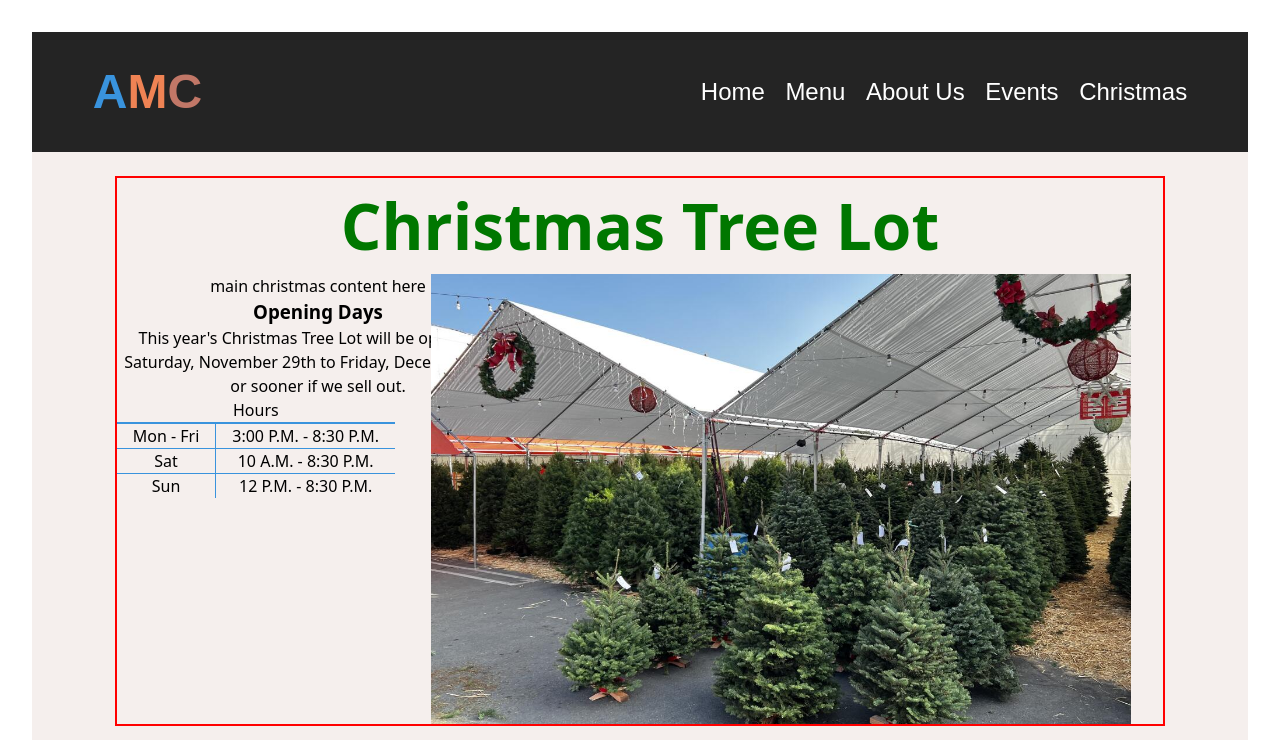
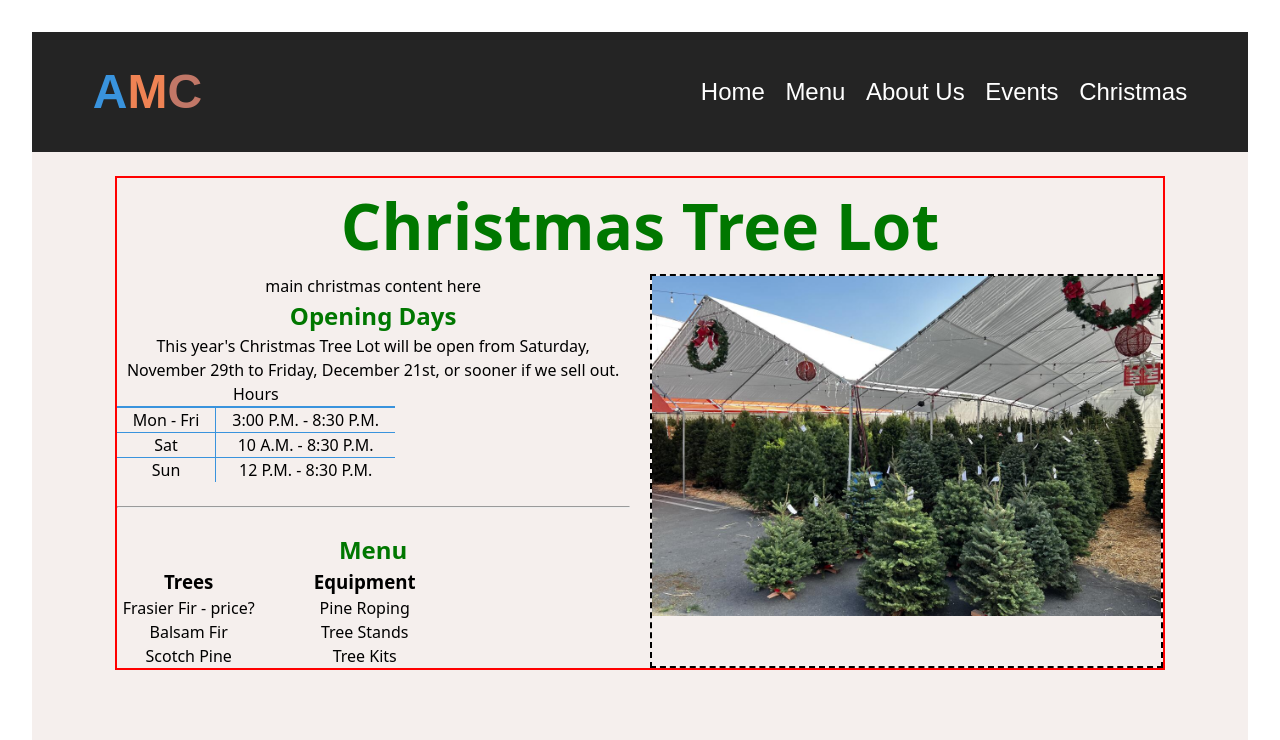
Before and after one commit to sigdotcom/AtonementMensClubWebsite, a React (Vite) app: page /christmas in a window 1280 px wide. Shown: the top 740 px of the page. Built offline with nearby package versions, Linux system fonts and the light colour scheme; a web font is replaced by a local one.

Commit message:
reorganized, recolored

```diff
--- a/src/pages/Christmas/Christmas.css
+++ b/src/pages/Christmas/Christmas.css
@@ -16,20 +16,19 @@
 .mainCon {
   width: 90%;
   height: max-content;
-
   border: red solid 2px;
 }
 
+/*
 .christmasMenuCon {
   width: 90%;
   height: max-content;
   border: red solid 2px;
 }
+*/
 
 .column {
-  width: 40%;
-  padding-right: 1em;
-  margin-right: 1em;
+  width: 49%;
 }
 
 .columnHolder{
@@ -60,3 +59,11 @@
   padding: 0em 1em;
   border: 1px solid #3993dd;
 }
+
+.border {
+  border: 2px dashed #000000;
+}
+
+h2 {
+  color: #070;
+}
--- a/src/pages/Christmas/Christmas.jsx
+++ b/src/pages/Christmas/Christmas.jsx
@@ -12,7 +12,7 @@ function Christmas() {
         <div class="column">
 
         <p>main christmas content here</p>
-        <h3>Opening Days</h3>
+        <h2 style={{color: "#070"}}>Opening Days</h2>
 
         <p>This year's Christmas Tree Lot will be open from Saturday, November 29th to Friday, December 21st, or sooner if we sell out.</p>
 
@@ -23,25 +23,10 @@ function Christmas() {
         <tr><td>Sat</td><td>10 A.M. - 8:30 P.M.</td></tr>
         <tr><td>Sun</td><td>12 P.M. - 8:30 P.M.</td></tr>
         </table>
-        </div>
-        <div class="column">
-            <img
-                src={treeLot}
-                alt="Christmas Tree Lot"
-                style={{
-                    float: 'right',
-                    bottom: '0px',
-                    right: '0px',
-                    height: '450px',
-                    width: '700px'
-                }}
-            />
-        </div>
-        </div>
-
-      </div>
-      <div className="christmasMenuCon">
-        <h1>MENU</h1>
+        <br/>
+        <hr/>
+        <br/>
+        <h2>Menu</h2>
         <p>
             <div class="columnHolder">
                 <div class="columnMenu">
@@ -63,7 +48,49 @@ function Christmas() {
             </div>
             {/*Prices?*/}
         </p>
+
+        </div>
+        <div class="column border">
+            <img
+                src={treeLot}
+                alt="Christmas Tree Lot"
+                style={{
+                    float: 'right',
+                    bottom: '0px',
+                    right: '0px',
+                    // height: '450px',
+                    width: '100%'
+                }}
+            />
+        </div>
+        </div>
+
       </div>
+      {/*
+      <div className="christmasMenuCon">
+        <h2>Menu</h2>
+        <p>
+            <div class="columnHolder">
+                <div class="columnMenu">
+
+                    <h3>Trees</h3>
+                    <p>Frasier Fir - price?</p>
+                    <p>Balsam Fir</p>
+                    <p>Scotch Pine</p>
+
+                </div>
+                <div class="columnMenu">
+
+                    <h3>Equipment</h3>
+                    <p>Pine Roping</p>
+                    <p>Tree Stands</p>
+                    <p>Tree Kits</p>
+
+                </div>
+            </div>
+            {/*Prices?}
+        </p>
+      </div>*/}
     </div>
   );
 }
```
